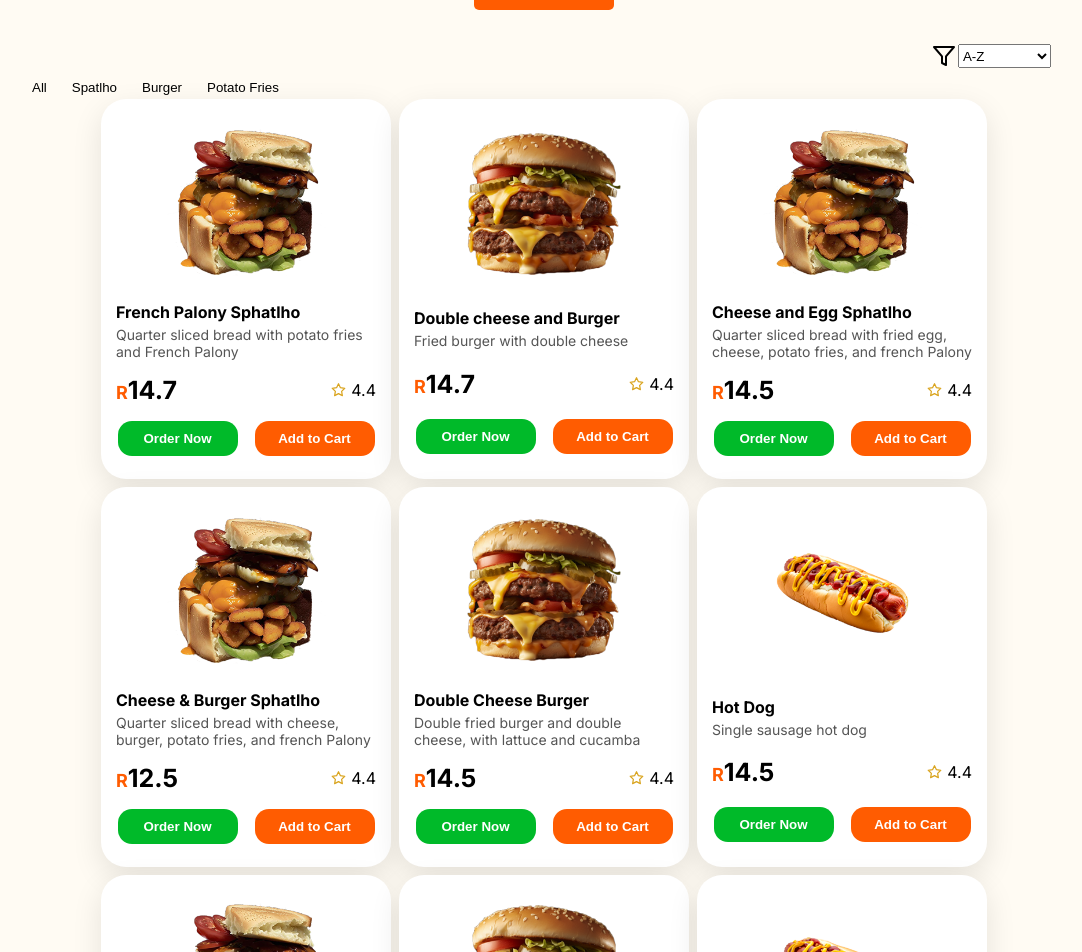
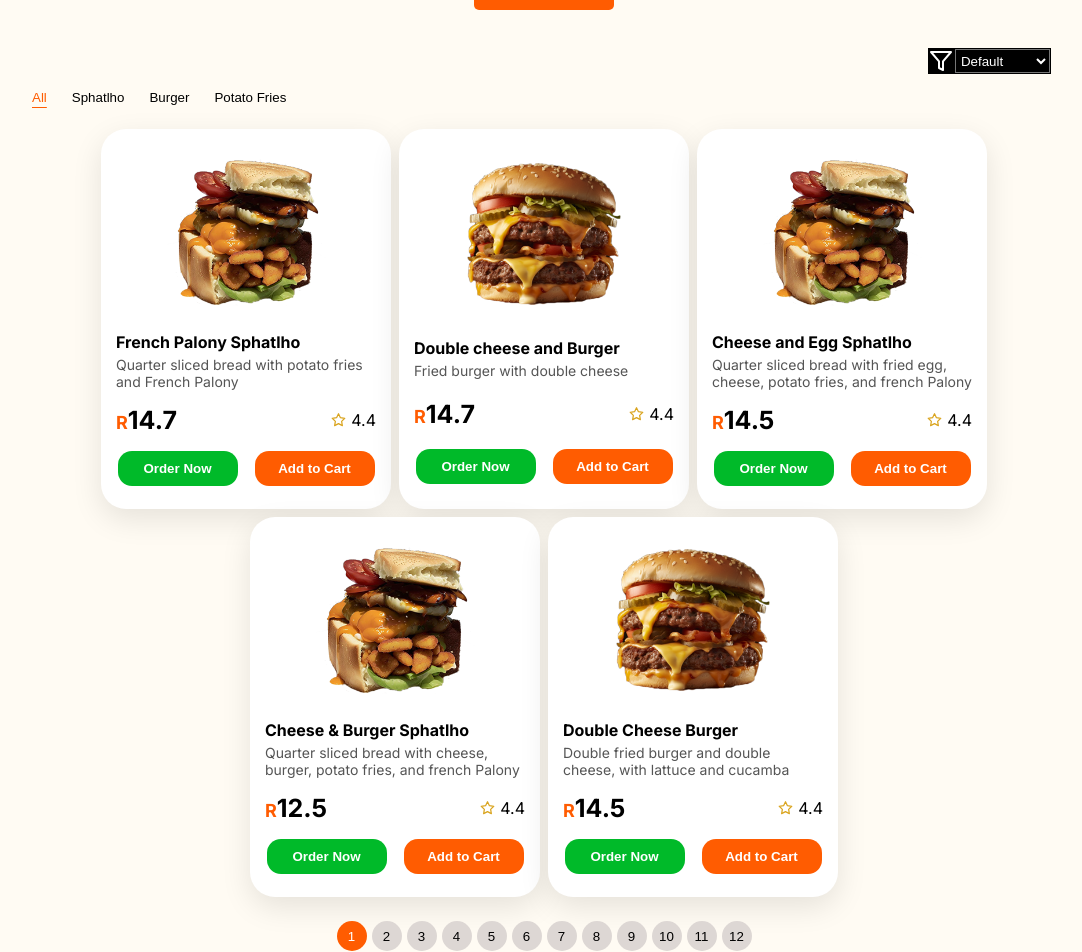
Before and after one commit to jpitdeveloper/kotaking-app, a React (Vite) app in the folder frontend/: page /menu in a window 1280 px wide. Shown: the part 160-1112 px from the top of the page, without its empty margins (96-1178 px from the left). Built offline with nearby package versions, Linux system fonts and the light colour scheme.

Commit message:
add menu pagination

```diff
--- a/frontend/public/menu.json
+++ b/frontend/public/menu.json
@@ -68,7 +68,7 @@
         "name": "Escalope de Veau",
         "recipe": "Pan roasted haddock fillet wrapped in smoked French bacon with pea purée and tomato and chive vinaigrette",
         "image": "/images/recipes/img3.png",
-        "category": "dessert",
+        "category": "burger",
         "price": 12.5
     },
     {
@@ -76,7 +76,7 @@
         "name": "Escalope de Veau",
         "recipe": "Pan roasted haddock fillet wrapped in smoked French bacon with pea purée and tomato and chive vinaigrette",
         "image": "/images/recipes/img1.png",
-        "category": "pizza",
+        "category": "potato-fries",
         "price": 12.5
     },
     {
@@ -84,7 +84,7 @@
         "name": "Breton Fish Stew",
         "recipe": "Chargrilled chicken with avocado, baby gem lettuce, baby spinach, shallots, French beans, walnuts, croutons and a mustard dressing",
         "image": "/images/recipes/img2.png",
-        "category": "pizza",
+        "category": "potato-fries",
         "price": 12.9
     },
     {
@@ -92,7 +92,7 @@
         "name": "Chicken and Walnut Salad",
         "recipe": "Pan roasted pork belly with gratin potato, braised Savoy cabbage, apples, thyme and calvados jus",
         "image": "/images/recipes/img3.png",
-        "category": "salad",
+        "category": "potato-fries",
         "price": 13.5
     },
     {
@@ -100,7 +100,7 @@
         "name": "Escalope de Veau",
         "recipe": "Pan roasted haddock fillet wrapped in smoked French bacon with pea purée and tomato and chive vinaigrette",
         "image": "/images/recipes/img1.png",
-        "category": "soup",
+        "category": "burger",
         "price": 12.5
     },
     {
@@ -108,7 +108,7 @@
         "name": "Chicken and Walnut Salad",
         "recipe": "Pan roasted pork belly with gratin potato, braised Savoy cabbage, apples, thyme and calvados jus",
         "image": "/images/recipes/img2.png",
-        "category": "dessert",
+        "category": "sphatlho",
         "price": 13.5
     },
     {
@@ -116,7 +116,7 @@
         "name": "Escalope de Veau",
         "recipe": "Pan roasted haddock fillet wrapped in smoked French bacon with pea purée and tomato and chive vinaigrette",
         "image": "/images/recipes/img3.png",
-        "category": "dessert",
+        "category": "burger",
         "price": 12.5
     },
     {
@@ -124,7 +124,7 @@
         "name": "Fish Parmentier",
         "recipe": "Sautéed breaded veal escalope with watercress, lemon and veal jus.",
         "image": "/images/recipes/img1.png",
-        "category": "pizza",
+        "category": "sphatlho",
         "price": 9.5
     },
     {
@@ -140,7 +140,7 @@
         "name": "Roast Duck Breast",
         "recipe": "Roasted duck breast (served pink) with gratin potato and a griottine cherry sauce",
         "image": "/images/recipes/img3.png",
-        "category": "dessert",
+        "category": "sphatlho",
         "price": 14.5
     },
     {
@@ -148,7 +148,7 @@
         "name": "Chicken and Walnut Salad",
         "recipe": "Pan roasted pork belly with gratin potato, braised Savoy cabbage, apples, thyme and calvados jus",
         "image": "/images/recipes/img1.png",
-        "category": "salad",
+        "category": "burger",
         "price": 13.5
     },
     {
@@ -156,7 +156,7 @@
         "name": "Fish Parmentier",
         "recipe": "Sautéed breaded veal escalope with watercress, lemon and veal jus.",
         "image": "/images/recipes/img2.png",
-        "category": "salad",
+        "category": "sphatlho",
         "price": 9.5
     },
     {
@@ -164,7 +164,7 @@
         "name": "Chicken and Walnut Salad",
         "recipe": "Pan roasted pork belly with gratin potato, braised Savoy cabbage, apples, thyme and calvados jus",
         "image": "/images/recipes/img3.png",
-        "category": "dessert",
+        "category": "burger",
         "price": 13.5
     },
     {
@@ -188,7 +188,7 @@
         "name": "Chicken and Walnut Salad",
         "recipe": "Pan roasted pork belly with gratin potato, braised Savoy cabbage, apples, thyme and calvados jus",
         "image": "/images/recipes/img3.png",
-        "category": "salad",
+        "category": "sphatlho",
         "price": 13.5
     },
     {
@@ -196,7 +196,7 @@
         "name": "Haddock",
         "recipe": "Chargrilled fresh tuna steak (served medium rare) on classic Niçoise salad with French beans.",
         "image": "/images/recipes/img1.png",
-        "category": "drinks",
+        "category": "sphatlho",
         "price": 14.7
     },
     {
@@ -212,7 +212,7 @@
         "name": "Fish Parmentier",
         "recipe": "Sautéed breaded veal escalope with watercress, lemon and veal jus.",
         "image": "/images/recipes/img3.png",
-        "category": "dessert",
+        "category": "sphatlho",
         "price": 9.5
     },
     {
@@ -220,7 +220,7 @@
         "name": "Chicken and Walnut Salad",
         "recipe": "Pan roasted pork belly with gratin potato, braised Savoy cabbage, apples, thyme and calvados jus",
         "image": "/images/recipes/img1.png",
-        "category": "soup",
+        "category": "burger",
         "price": 13.5
     },
     {
@@ -228,7 +228,7 @@
         "name": "Chicken and Walnut Salad",
         "recipe": "Pan roasted pork belly with gratin potato, braised Savoy cabbage, apples, thyme and calvados jus",
         "image": "/images/recipes/img2.png",
-        "category": "dessert",
+        "category": "burger",
         "price": 13.5
     },
     {
@@ -236,7 +236,7 @@
         "name": "Escalope de Veau",
         "recipe": "Pan roasted haddock fillet wrapped in smoked French bacon with pea purée and tomato and chive vinaigrette",
         "image": "/images/recipes/img3.png",
-        "category": "dessert",
+        "category": "sphatlho",
         "price": 12.5
     },
     {
@@ -244,7 +244,7 @@
         "name": "Fish Parmentier",
         "recipe": "Sautéed breaded veal escalope with watercress, lemon and veal jus.",
         "image": "/images/recipes/img2.png",
-        "category": "salad",
+        "category": "burger",
         "price": 9.5
     },
     {
@@ -252,7 +252,7 @@
         "name": "Goats Cheese Pizza",
         "recipe": "Roasted duck breast (served pink) with gratin potato and a griottine cherry sauce",
         "image": "/images/recipes/img1.png",
-        "category": "pizza",
+        "category": "sphatlho",
         "price": 14.5
     },
     {
@@ -260,7 +260,7 @@
         "name": "Fish Parmentier",
         "recipe": "Sautéed breaded veal escalope with watercress, lemon and veal jus.",
         "image": "/images/recipes/img3.png",
-        "category": "soup",
+        "category": "sphatlho",
         "price": 9.5
     },
     {
@@ -268,7 +268,7 @@
         "name": "Fish Parmentier",
         "recipe": "Sautéed breaded veal escalope with watercress, lemon and veal jus.",
         "image": "/images/recipes/img1.png",
-        "category": "soup",
+        "category": "sphatlho",
         "price": 9.5
     },
     {
@@ -276,7 +276,7 @@
         "name": "Haddock",
         "recipe": "Chargrilled fresh tuna steak (served medium rare) on classic Niçoise salad with French beans.",
         "image": "/images/recipes/img2.png",
-        "category": "soup",
+        "category": "sphatlho",
         "price": 14.7
     },
     {
@@ -284,7 +284,7 @@
         "name": "Haddock",
         "recipe": "Chargrilled fresh tuna steak (served medium rare) on classic Niçoise salad with French beans.",
         "image": "/images/recipes/img3.png",
-        "category": "soup",
+        "category": "burger",
         "price": 14.7
     },
     {
@@ -300,7 +300,7 @@
         "name": "Chicken and Walnut Salad",
         "recipe": "Pan roasted pork belly with gratin potato, braised Savoy cabbage, apples, thyme and calvados jus",
         "image": "/images/recipes/img2.png",
-        "category": "dessert",
+        "category": "sphatlho",
         "price": 13.5
     },
     {
--- a/frontend/src/components/Cards.css
+++ b/frontend/src/components/Cards.css
@@ -88,3 +88,24 @@
   border: none;
   color: white;
 }
+.pagination{
+  margin-top: 20px;
+  margin-bottom: 20px;
+  display: flex;
+  justify-content: center;
+  gap: 5px;
+  flex-wrap: wrap;
+}
+.pagination-buttons{
+  width: 30px;
+  height: 30px;
+  border-radius: 50%;
+  border: none;
+}
+.active-page{
+  background-color: rgba(255, 92, 1, 1);
+  color: white;
+}
+.not-active-page{
+  background-color: rgb(221, 215, 212);
+}
--- a/frontend/src/components/Navbar.jsx
+++ b/frontend/src/components/Navbar.jsx
@@ -20,7 +20,7 @@ const Navbar = () => {
 
         <ul className={menuOpen ? "open" : ""}>
           <NavLink to="/">Home</NavLink>
-          <Link to='/menu'>Menu</Link>
+          <NavLink to='/menu'>Menu</NavLink>
           <Link to="">About Us</Link>
           <Link className="contact primary-button" to="#">
             Contact Us
--- a/frontend/src/layout/Main.css
+++ b/frontend/src/layout/Main.css
@@ -40,6 +40,11 @@ span {
   color: black;
   transition: 0.5s;
 }
+.active{
+  text-decoration: underline;
+  text-underline-offset: 5px;
+  color: rgba(255, 92, 1, 1);
+  }
 
 /* 2xl */
 @media (max-width: 1536px) {
--- a/frontend/src/pages/shop/Menu.css
+++ b/frontend/src/pages/shop/Menu.css
@@ -10,6 +10,7 @@
 }
 .category-filter{
   display: flex;
+  flex-wrap: wrap;
   gap: 25px;
 }
 .category-filter button{
@@ -17,15 +18,21 @@
   background: none;
 }
 .filter{
-  margin-top: 70px;
+  margin-top: 80px;
   position: relative;
   display: flex;
   justify-content: space-between;
+  margin-bottom: 20px;
 }
 .filter-icon{
   display: flex;
   gap: 2px;
   position: absolute;
- top: -240%;
+ top: -280%;
  right: 0.5%;
 }
+.filter-icon, select{
+  background: #000;
+  color: white;
+  padding: 1px;
+}
--- a/frontend/src/pages/shop/Menu.jsx
+++ b/frontend/src/pages/shop/Menu.jsx
@@ -8,7 +8,8 @@ const Menu = () => {
   const [filterdItems, setFilterdItems] = useState([]);
   const [selectedCategory, setSelectedCategory] = useState("all");
   const [sortOption, setSortOption] = useState("default");
-
+  const [currentPage, setcurrentPage] = useState(1);
+  const [itemsPerPage] = useState(5);
   // loading data
   useEffect(() => {
     // fetch data from the backend
@@ -26,7 +27,6 @@ const Menu = () => {
     // call the function
     fetchData();
   }, []);
-
   // filtering data based on category
   const filterItems = (category) => {
     const filterd =
@@ -35,12 +35,14 @@ const Menu = () => {
         : menu.filter((item) => item.category === category);
     setFilterdItems(filterd);
     setSelectedCategory(category);
+    setcurrentPage(1);
   };
 
   // show all data function
   const showAll = () => {
     setFilterdItems(menu);
     setSelectedCategory("all");
+    setcurrentPage(1);
   };
 
   // sorting based on A-Z, Z-A, Low-High Pricing
@@ -68,7 +70,13 @@ const Menu = () => {
     }
 
     setFilterdItems(sortedItems);
+    setcurrentPage(1);
   };
+  // pagination logic
+  const indexOfLastItem = currentPage * itemsPerPage;
+  const indexOfFirstItem = indexOfLastItem - itemsPerPage;
+  const currentItems = filterdItems.slice(indexOfFirstItem, indexOfLastItem);
+  const paginate = (pageNumber) => setcurrentPage(pageNumber);
 
   return (
     <>
@@ -84,14 +92,40 @@ const Menu = () => {
       </div>
       <div className="filter">
         <div className="category-filter">
-          <button>All</button>
-          <button>Spatlho</button>
-          <button>Burger</button>
-          <button>Potato Fries</button>
+          <button
+            onClick={showAll}
+            className={selectedCategory === "all" ? "active" : ""}
+          >
+            All
+          </button>
+          <button
+            onClick={() => filterItems("sphatlho")}
+            className={selectedCategory === "sphatlho" ? "active" : ""}
+          >
+            Sphatlho
+          </button>
+          <button
+            onClick={() => filterItems("burger")}
+            className={selectedCategory === "burger" ? "active" : ""}
+          >
+            Burger
+          </button>
+          <button
+            onClick={() => filterItems("potato-fries")}
+            className={selectedCategory === "potato-fries" ? "active" : ""}
+          >
+            Potato Fries
+          </button>
         </div>
         <div className="filter-icon">
           <Filter />
-          <select>
+          <select
+            name="sort"
+            id="sort"
+            onChange={(e) => handleSortChange(e.target.value)}
+            value={sortOption}
+          >
+            <option value="default">Default</option>
             <option value="A-Z">A-Z</option>
             <option value="Z-A">Z-A</option>
             <option value="low-to-high">Low to High</option>
@@ -101,12 +135,20 @@ const Menu = () => {
       </div>
       {/* products card */}
       <div className="menu-cards">
-        {filterdItems.map((item) => (
+        {currentItems.map((item) => (
           <Cards key={item._id} item={item} />
         ))}
       </div>
-
-      {/* menu section */}
+      {/* Pagination section */}
+      <div className="pagination">
+        {Array.from({
+          length: Math.ceil(filterdItems.length / itemsPerPage),
+        }).map((_, index) => (
+          <button key={index + 1} onClick={() => paginate(index + 1)} className={`pagination-buttons ${currentPage === index + 1 ? 'active-page' : 'not-active-page'}`}>
+            {index + 1}
+          </button>
+        ))}
+      </div>
     </>
   );
 };
```
Also changed, not shown: frontend/src/components/Navbar.css (+0 -11 lines), frontend/src/App.css (line endings or trailing spaces).
